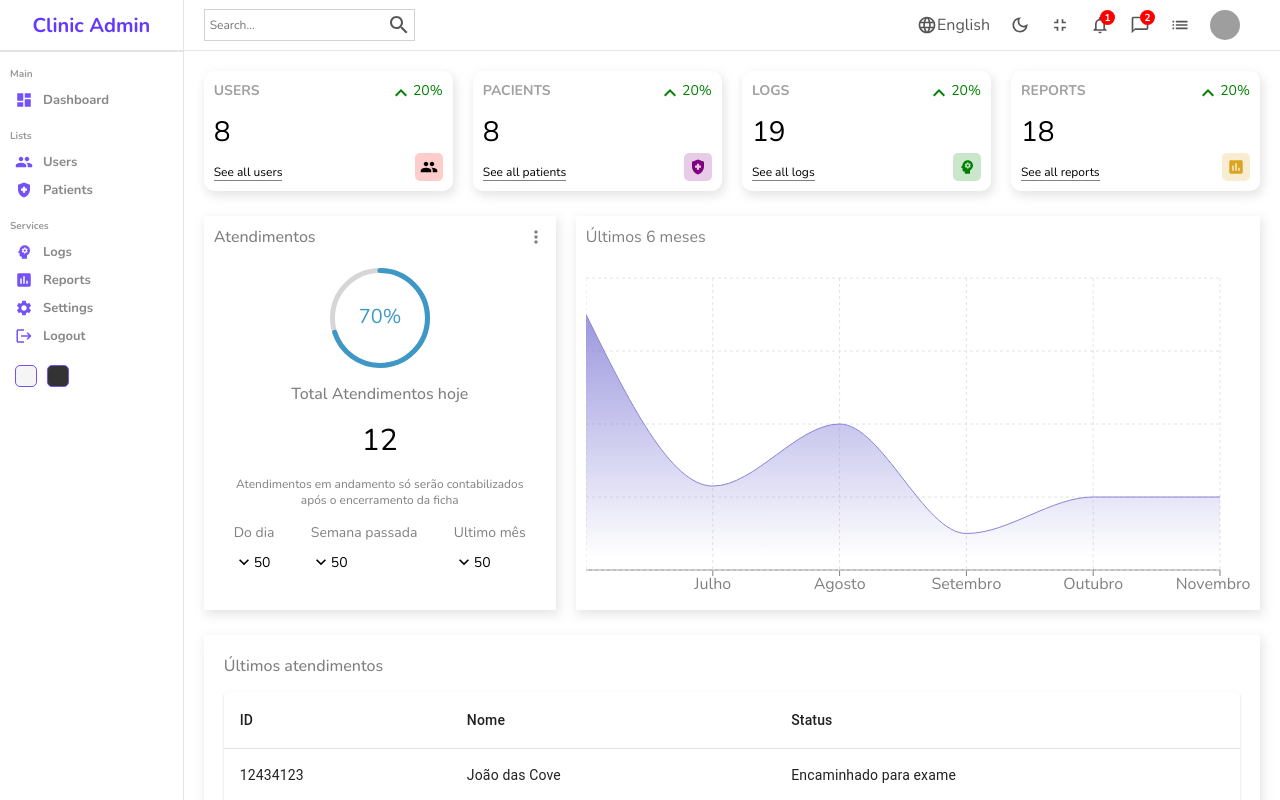
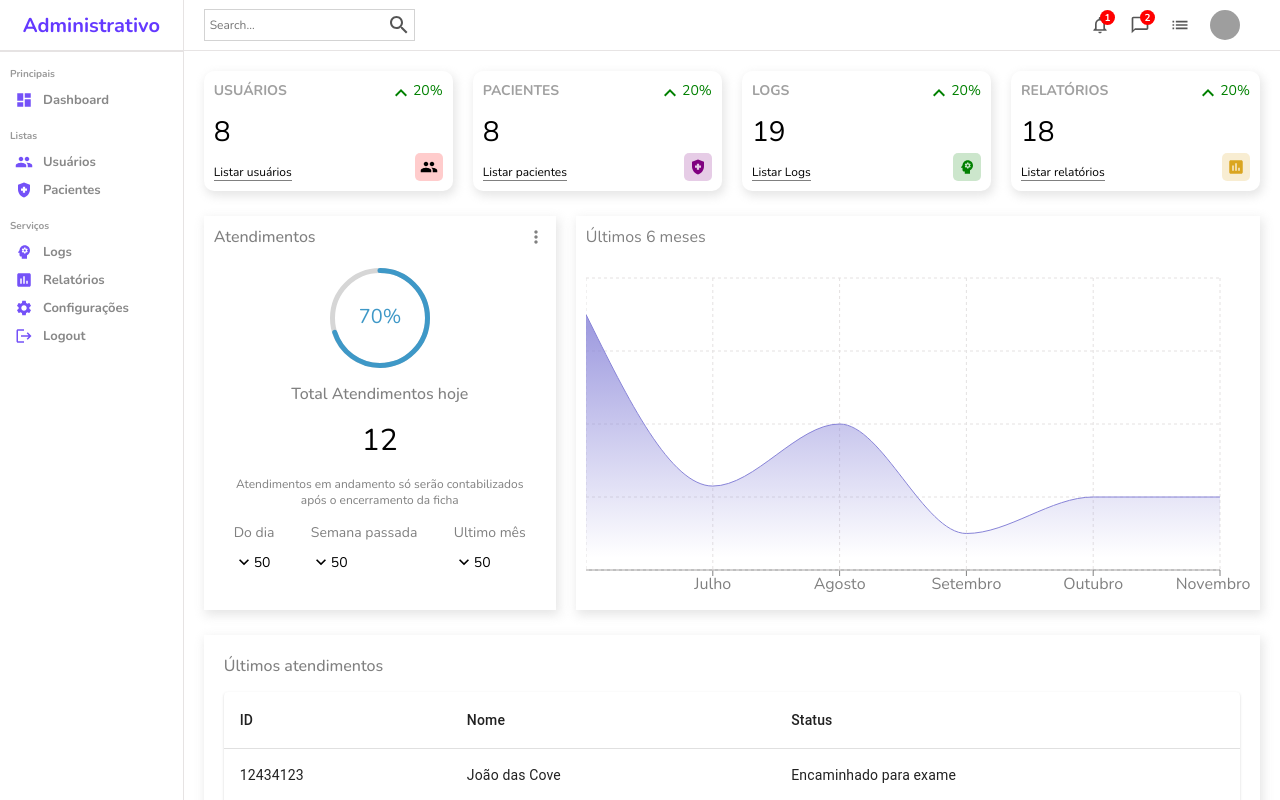
Before and after one commit to FSantosx/clinic-node, a React (Create React App) app in the folder app/ui/: page / in a window 1280 px wide. Shown: the top 800 px of the page. Built offline with nearby package versions, Linux system fonts and the light colour scheme; grey boxes are pictures that could not be loaded.

Commit message:
removido palavras da lingua inglesa

```diff
--- a/app/ui/src/components/navbar/Navbar.jsx
+++ b/app/ui/src/components/navbar/Navbar.jsx
@@ -1,9 +1,9 @@
 import React from 'react'
 import './navbar.scss'
 import SearchOutlinedIcon from '@mui/icons-material/SearchOutlined'
-import LanguageOutlinedIcon from '@mui/icons-material/LanguageOutlined'
-import DarkModeOutlinedIcon from '@mui/icons-material/DarkModeOutlined'
-import FullscreenExitOutlinedIcon from '@mui/icons-material/FullscreenExitOutlined'
+// import LanguageOutlinedIcon from '@mui/icons-material/LanguageOutlined'
+// import DarkModeOutlinedIcon from '@mui/icons-material/DarkModeOutlined'
+// import FullscreenExitOutlinedIcon from '@mui/icons-material/FullscreenExitOutlined'
 import NotificationsNoneOutlinedIcon from '@mui/icons-material/NotificationsNoneOutlined'
 import ChatBubbleOutlineOutlinedIcon from '@mui/icons-material/ChatBubbleOutlineOutlined'
 import ListOutlinedIcon from '@mui/icons-material/ListOutlined'
@@ -17,16 +17,6 @@ export const Navbar = () => {
                     <SearchOutlinedIcon />
                 </div>
                 <div className="items">
-                    <div className="item">
-                        <LanguageOutlinedIcon className='icon' />
-                        English
-                    </div>
-                    <div className="item">
-                        <DarkModeOutlinedIcon className='icon' />
-                    </div>
-                    <div className="item">
-                        <FullscreenExitOutlinedIcon className='icon' />
-                    </div>
                     <div className="item">
                         <NotificationsNoneOutlinedIcon className='icon' />
                         <div className="counter">1</div>
--- a/app/ui/src/components/sidebar/Sidebar.jsx
+++ b/app/ui/src/components/sidebar/Sidebar.jsx
@@ -14,44 +14,44 @@ export const Sidebar = () => {
         <div className='sidebar'>
             <div className="top">
                 <Link to="/" style={{ textDecoration: "none" }}>
-                    <span className="logo">Clinic Admin</span>
+                    <span className="logo">Administrativo</span>
                 </Link>
             </div>
             <hr />
             <div className="center">
                 <ul>
-                    <p className="title">Main</p>
+                    <p className="title">Principais</p>
                     <Link to="/" style={{ textDecoration: "none" }}>
                         <li>
                             <DashboardIcon className="icon" />
                             <span>Dashboard</span>
                         </li>
                     </Link>
-                    <p className="title">Lists</p>
+                    <p className="title">Listas</p>
                     <Link to="/users" style={{ textDecoration: "none" }}>
                         <li>
                             <GroupIcon className="icon" />
-                            <span>Users</span>
+                            <span>Usuários</span>
                         </li>
                     </Link>
                     <Link to="/patients" style={{ textDecoration: "none" }}>
                         <li>
                             <HealthAndSafetyIcon className="icon" />
-                            <span>Patients</span>
+                            <span>Pacientes</span>
                         </li>
                     </Link>
-                    <p className="title">Services</p>
+                    <p className="title">Serviços</p>
                     <li>
                         <PsychologyIcon className="icon" />
                         <span>Logs</span>
                     </li>
                     <li>
                         <AssessmentIcon className="icon" />
-                        <span>Reports</span>
+                        <span>Relatórios</span>
                     </li>
                     <li>
                         <SettingsIcon className="icon" />
-                        <span>Settings</span>
+                        <span>Configurações</span>
                     </li>
                     <li>
                         <LogoutIcon className="icon" />
@@ -59,10 +59,6 @@ export const Sidebar = () => {
                     </li>
                 </ul>
             </div>
-            <div className="bottom">
-                <div className="colorOption"></div>
-                <div className="colorOption"></div>
-            </div>
         </div>
     )
 }
--- a/app/ui/src/components/widget/Widget.jsx
+++ b/app/ui/src/components/widget/Widget.jsx
@@ -16,8 +16,8 @@ export const Widget = ({ type }) => {
     switch (type) {
         case "user":
             data = {
-                title: "USERS",
-                link: 'See all users',
+                title: "USUÁRIOS",
+                link: 'Listar usuários',
                 counter: number,
                 icon: <GroupIcon className="icon" style=
                 {{
@@ -28,8 +28,8 @@ export const Widget = ({ type }) => {
             break;
         case "pacients":
             data = {
-                title: "PACIENTS",
-                link: 'See all patients',
+                title: "PACIENTES",
+                link: 'Listar pacientes',
                 counter: number,
                 icon: <HealthAndSafetyIcon className="icon"  style=
                 {{
@@ -41,7 +41,7 @@ export const Widget = ({ type }) => {
         case "logs":
             data = {
                 title: "LOGS",
-                link: 'See all logs',
+                link: 'Listar Logs',
                 counter: number,
                 icon: <PsychologyIcon className="icon"  style=
                 {{
@@ -52,8 +52,8 @@ export const Widget = ({ type }) => {
             break;
         case "reports":
             data = {
-                title: "REPORTS",
-                link: 'See all reports',
+                title: "RELATÓRIOS",
+                link: 'Listar relatórios',
                 counter: number,
                 icon: <AssessmentIcon className="icon"  style=
                 {{
```
